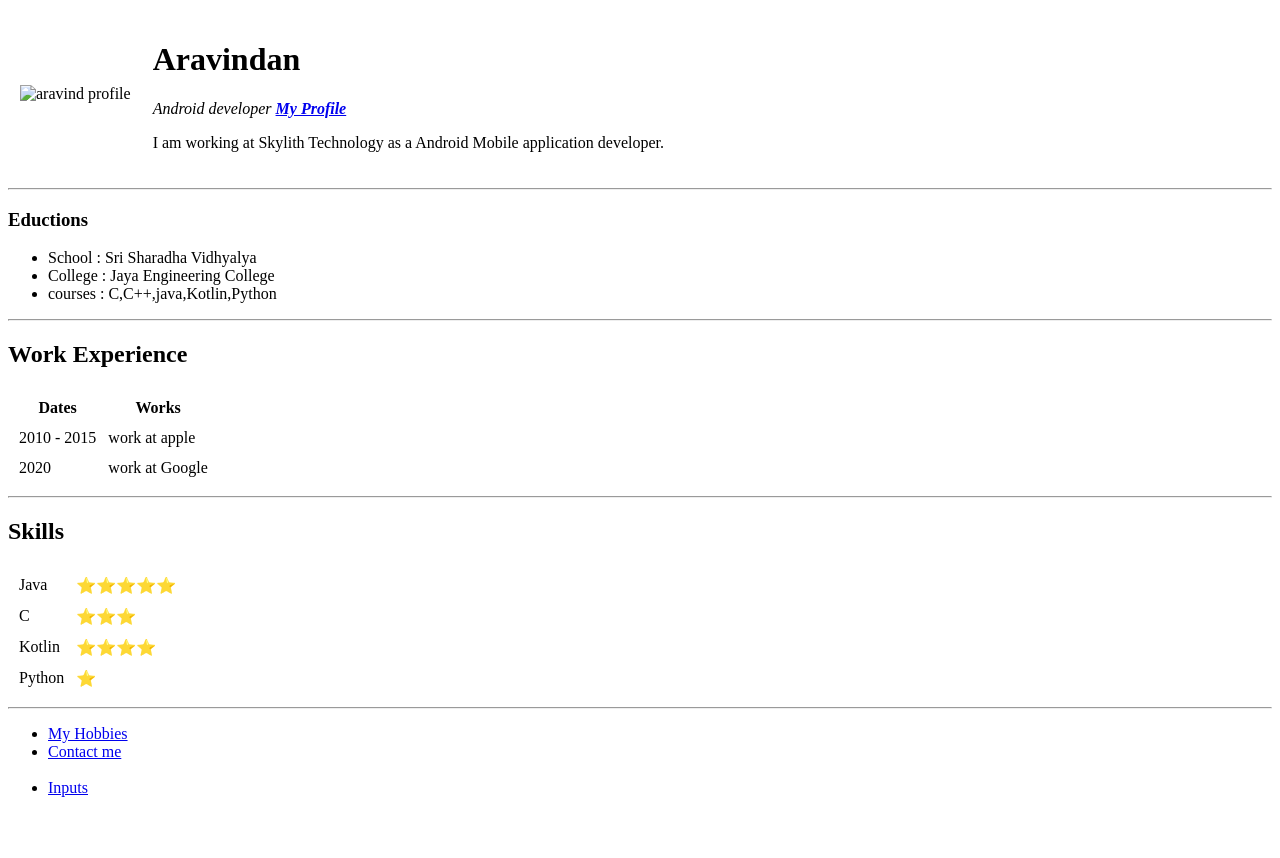
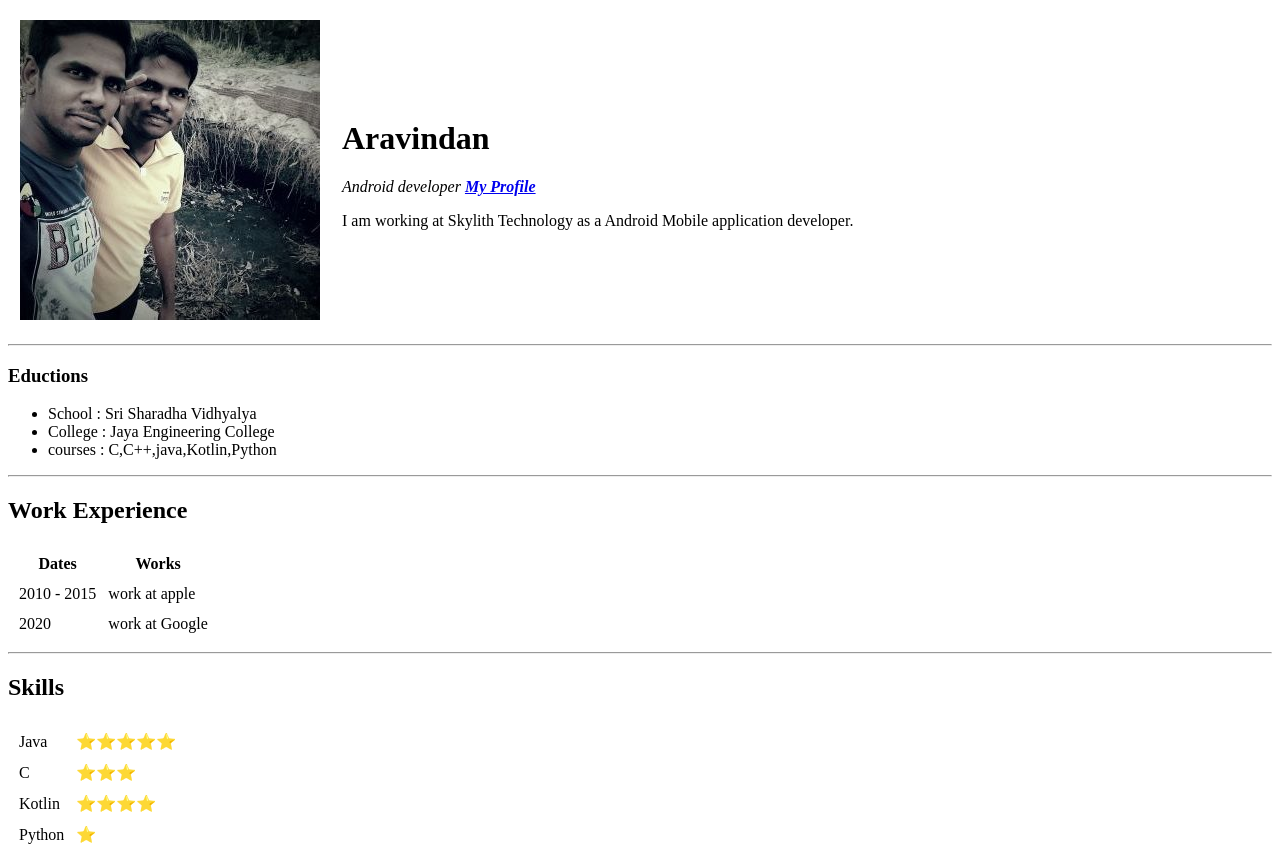
Before and after one commit to Aravindansa/cv, a plain HTML site: page index.html in a window 1280 px wide. Shown: the top 858 px of the page. Before the commit the page ends 813 px from the top, so only its background shows below. Drawn offline with Linux system fonts and the light colour scheme.

Commit message:
Update index.html

```diff
--- a/index.html
+++ b/index.html
@@ -10,7 +10,7 @@
   <table cellpadding="10">
     <tr>
       <td>
-        <img src="images/profile.jpg" alt="aravind profile">
+        <img src="profile.jpg" alt="aravind profile">
       </td>
       <td>
         <h1>Aravindan</h1>
```
